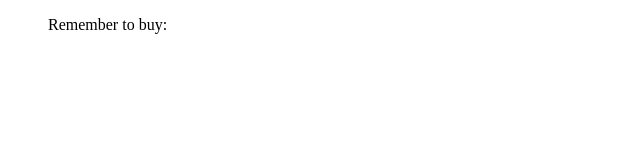
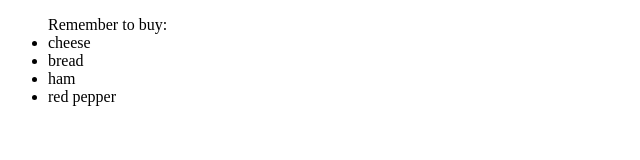
Before and after one commit to joshuac23/Week11, a plain HTML site: page index.html in a window 1280 px wide. Shown: the whole page, without its empty margins (0-640 px from the left). Drawn offline with Linux system fonts and the light colour scheme.

Commit message:
populate shopping list (error fixed)

```diff
--- a/index.html
+++ b/index.html
@@ -8,6 +8,6 @@
     <title>Document</title>
 </head>
 <body>
-    <ul class="Shopping">Remember to buy: </ul>
+    <ul class="shopping">Remember to buy: </ul>
 </body>
 </html>
--- a/scripts/script.js
+++ b/scripts/script.js
@@ -41,6 +41,7 @@ const unordered_list_element = document.querySelector(".shopping"); // DOM eleme
 
 function populate_list(list) {
     for (let i = 0 ; i<list.length ; i++) {
+
         const list_item_element = document.createElement("li"); // for each item, create an li and append to unordered_list_element
         list_item_element.textContent = list[i]; // items still in memory, needs to be appended
         unordered_list_element.appendChild(list_item_element); // appending to the dom element
```
